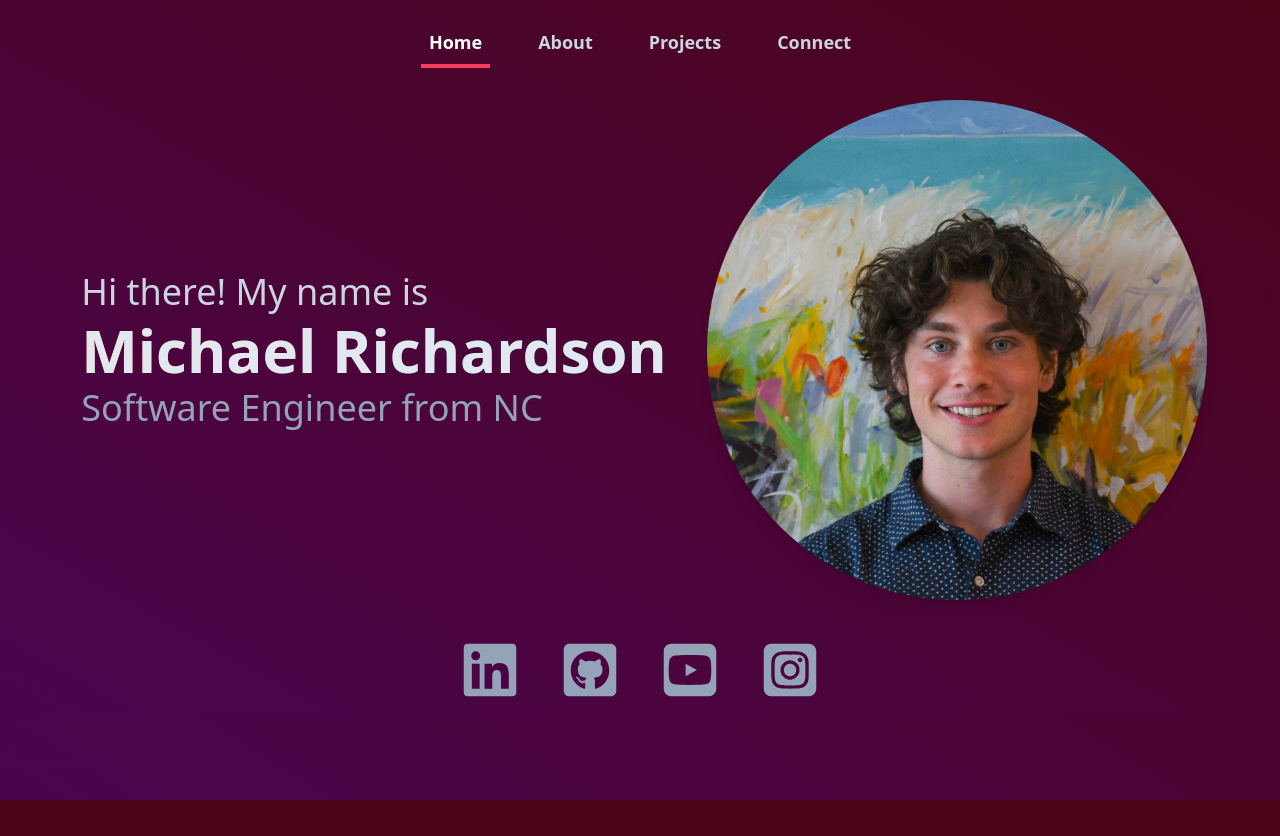
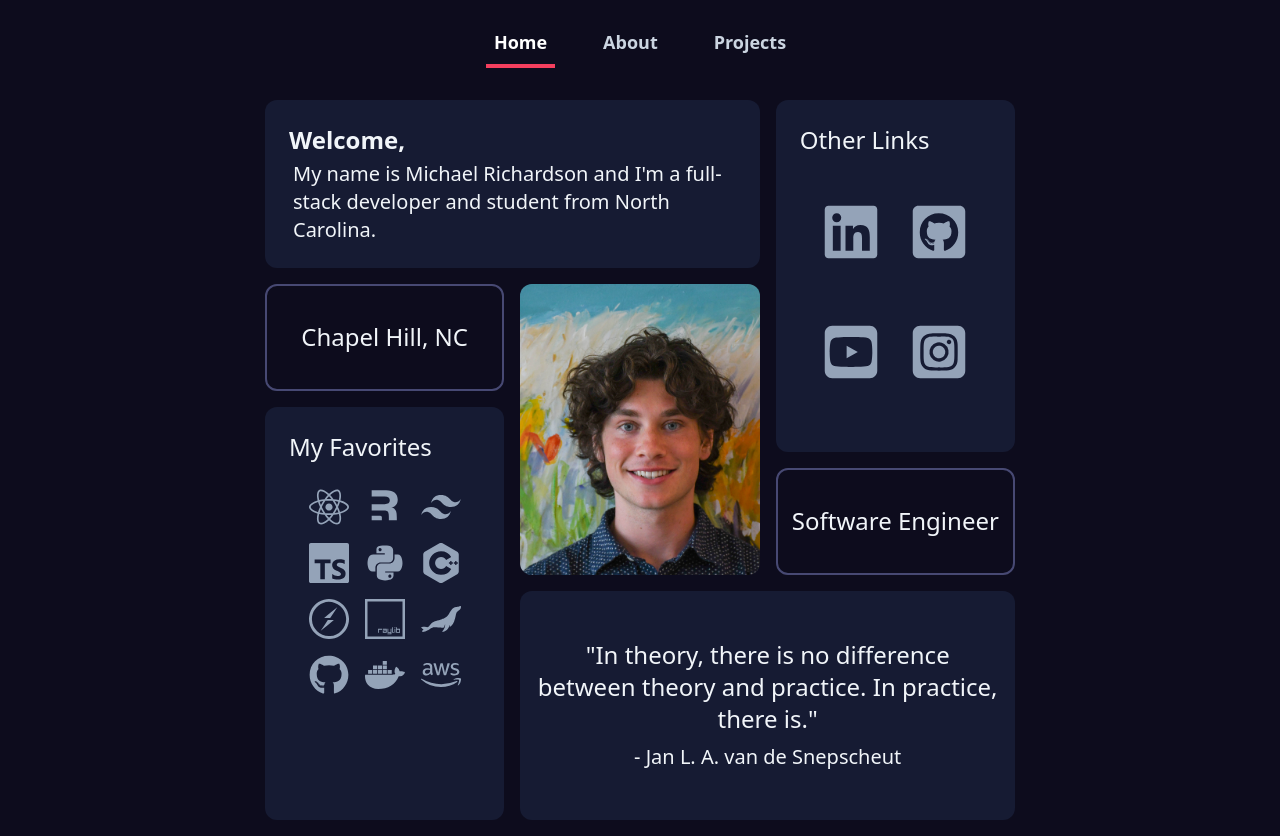
Before and after one commit to marichardson137/PersonalWebsite, a React (Vite) app: page / in a window 1280 px wide. Before the commit the page ends 800 px from the top, so only its background shows below. Built offline with nearby package versions, Linux system fonts and the light colour scheme.

Commit message:
[Update] new style, home page done

```diff
--- a/src/App.jsx
+++ b/src/App.jsx
@@ -10,7 +10,7 @@ import { useState, useEffect } from 'react';
 
 function App() {
   return (
-    <div className="relative w-full h-full overscroll-none">
+    <div className="relative w-full overscroll-none">
         <Header/>
         <Outlet/>
     </div>
@@ -23,7 +23,6 @@ function Header() {
             <HeaderLink text="Home" path=""  />
             <HeaderLink text="About" path="about" />
             <HeaderLink text="Projects" path="projects" />
-            <HeaderLink text="Connect" path="connect" />
         </div>
     )
 }
--- a/src/index.css
+++ b/src/index.css
@@ -5,6 +5,6 @@
 html,
 body {
   min-height: 100%;
-  @apply bg-rose-950;
-  @apply bg-gradient-to-tr from-fuchsia-950 to-rose-950;
+  @apply bg-primary-dark;
+  /* @apply bg-gradient-to-tr from-fuchsia-950 to-rose-950; */
 }
--- a/src/main.jsx
+++ b/src/main.jsx
@@ -11,19 +11,17 @@ import ErrorPage from "./pages/Error"
 import Home from './pages/Home';
 import About from './pages/About';
 import Projects from './pages/Projects';
-import Connect from './pages/Connect';
 
 const router = createBrowserRouter([
     {
         path: import.meta.env.BASE_URL,
         element: <App />,
-        errorElement: <ErrorPage />,
         children: [
             { path: "", element: <Home /> },
             { path: "about", element: <About /> },
             { path: "projects", element: <Projects /> },
-            { path: "connect", element: <Connect /> },
-          ],
+        ],
+        errorElement: <ErrorPage />, // TODO: not working
     },
     { basename: import.meta.env.BASE_URL },
 ]);
--- a/src/pages/About.jsx
+++ b/src/pages/About.jsx
@@ -8,19 +8,19 @@ export default function About() {
         <div className="w-full h-full mb-10">
             <div className="w-full p-4 gap-4 flex flex-col justify-center items-center overflow-hidden max-w-[800px] mx-auto">
                 <div className="p-2 z-10 flex flex-col items-center sm:items-start text-2xl sm:text-3xl lg:text-4xl">
-                    <h1 className="font-semibold lg:py-2 text-slate-100 text-3xl sm:text-4xl lg:text-5xl">
-                        Quick introduction
+                    <h1 className="font-semibold lg:py-2 text-slate-100 text-4xl lg:text-5xl">
+                        Who am I?
                     </h1>
-                    <p className="mt-4 text-slate-300 text-lg sm:text-lg md:text-xl text-center sm:text-left">
-                        I'm a <span className="text-slate-200 font-semibold">Software Engineer</span> and recent graduate from <span className="text-slate-200 font-semibold">North Carolina State University</span>.
+                    <p className="sm:ml-4 mt-4 text-slate-300 sm:text-lg md:text-xl text-center sm:text-left">
+                        I'm a recent graduate from <span className="text-slate-200 font-semibold">North Carolina State University</span>.
                         I love to <span className="text-slate-200 font-semibold">build</span> things- skate ramps, quadcopters, cat trees- you name it. For me, <span className="text-slate-200 font-semibold">computer programming </span>
                         has always been the most <span className="text-slate-200 font-semibold">accessible</span> way to build out my next project and share it with others. I'm a big supporter of free and <Link to="https://www.blender.org/about/" target="_blank" rel="noopener noreferrer" className="underline hover:text-slate-200 hover:no-underline transition-all duration-300">open source</Link> software
                         and find great joy in <span className="text-slate-200 font-semibold">collaborating</span> with other developers. If there's one thing that excites me the most, it's <span className="text-slate-200 font-semibold">learning</span> something new- I will never stop seeking out novel technologies,
-                        patterns, and designs for inspiration. Check out my <Link to="projects" className="underline hover:text-slate-200 hover:no-underline transition-all duration-300">latest work</Link> to see this in action.
+                        patterns, and designs for inspiration. Check out my <Link to={`${import.meta.env.BASE_URL}projects`} className="underline hover:text-slate-200 hover:no-underline transition-all duration-300">latest work</Link> to see this in action.
                     </p>
                 </div>
                 <div className="p-2 z-10 flex flex-col items-center sm:items-start text-2xl sm:text-3xl lg:text-4xl">
-                    <h1 className="font-semibold lg:py-2 text-slate-100 text-3xl sm:text-4xl lg:text-5xl">
+                    <h1 className="font-semibold lg:py-2 text-slate-100 text-4xl lg:text-5xl">
                         My Journey
                     </h1>
 
--- a/src/pages/Connect.jsx
+++ /dev/null
@@ -1,7 +0,0 @@
-export default function Connect() {
-    return (
-        <div className="w-full h-full m-auto text-white">
-            Connect Page
-        </div>
-    )
-}
--- a/src/pages/Home.jsx
+++ b/src/pages/Home.jsx
@@ -5,6 +5,26 @@ import { FaLinkedin } from "react-icons/fa";
 import { FaGithubSquare } from "react-icons/fa";
 import { FaSquareYoutube } from "react-icons/fa6";
 import { FaSquareInstagram } from "react-icons/fa6";
+import { FaHeart } from "react-icons/fa";
+
+import { FaReact } from "react-icons/fa";
+import { RiTailwindCssFill } from "react-icons/ri";
+import { RiRemixRunFill } from "react-icons/ri";
+
+import { SiTypescript } from "react-icons/si";
+import { FaPython } from "react-icons/fa";
+import { SiCplusplus } from "react-icons/si";
+
+import { SiSocketdotio } from "react-icons/si";
+import { SiRaylib } from "react-icons/si";
+import { SiMariadb } from "react-icons/si";
+
+
+import { FaGithub } from "react-icons/fa";
+import { FaDocker } from "react-icons/fa";
+import { FaAws } from "react-icons/fa";
+
+
 
 import {
     Link,
@@ -14,23 +34,75 @@ import {
 export default function Home() {
     return (
         <>
-        <div className="w-full p-4 gap-6 md:gap-8 flex flex-col md:flex-row justify-center items-center overflow-x-hidden">
-            <div className="cursor-default p-2 z-10 flex flex-col items-center md:items-start text-nowrap text-2xl sm:text-3xl lg:text-4xl">
-                <h3 className="text-slate-300 font-extralight ">
-                    Hi there! My name is
-                </h3>
-                <h1 className="font-semibold lg:py-2 text-slate-200 transition-all duration-300 hover:text-transparent bg-clip-text bg-colorful-gradient text-4xl sm:text-5xl lg:text-6xl">
-                    Michael Richardson
-                </h1>
-                <h3 className="text-slate-400 font-thin">
-                    Software Engineer from NC
-                </h3>
-            </div>
-            <Link to="about" className="self-center w-3/4 sm:w-1/2 max-w-[500px]">
-                <img className="transition-all hover:ring-4 ring-slate-200 shadow-lg rounded-full aspect-square object-cover" src={headshot}/>
-            </Link>
+        <div className="h-full p-4">
+           <div className="mx-auto text-slate-100 text-xl flex flex-col gap-4 md:min-h-[500px] md:max-h-[90vh] md:max-w-[750px] md:grid md:grid-cols-12 md:grid-rows-12 ">
+                <div className="bg-primary-base p-6 rounded-xl col-span-8 row-span-3">
+                    <h2 className="text-2xl font-semibold">Welcome,</h2>
+                    <p className="mt-1 ml-1 font-extralight">My name is <span className="font-medium">Michael Richardson</span> and I'm a full-stack developer and student from North Carolina.</p>
+                </div>
+                <div className="bg-primary-base p-6 rounded-xl col-span-4 row-span-6 flex flex-col">
+                    <h2 className="text-2xl font-medium">Other Links</h2>
+                    <div className="flex-grow p-6 grid grid-rows-1 grid-cols-4 md:grid-rows-2 md:grid-cols-2 text-slate-400 gap-y-4 gap-x-8 text-6xl place-items-center">
+                    <Link target="_blank" rel="noopener noreferrer" to="https://www.linkedin.com/in/michael-richardson-1aa3001a2/" className="no-hover:scale-100 hover:scale-[105%] hover:text-slate-100 transition-colors">
+                            <FaLinkedin />
+                        </Link>
+                        <Link target="_blank" rel="noopener noreferrer" to="https://github.com/marichardson137" className="no-hover:scale-100 hover:scale-[105%] hover:text-slate-100 transition-colors">
+                            <FaGithubSquare />
+                        </Link>
+                        <Link target="_blank" rel="noopener noreferrer" to="https://www.youtube.com/@gr4dience" className="no-hover:scale-100 hover:scale-[105%] hover:text-slate-100 transition-colors">
+                            <FaSquareYoutube />
+                        </Link>
+                        <Link target="_blank" rel="noopener noreferrer" to="https://www.instagram.com/michaelrichardsonnn/" className="no-hover:scale-100 hover:scale-[105%] hover:text-slate-100 transition-colors">
+                            <FaSquareInstagram />
+                        </Link>
+                    </div>
+                </div>
+                <div className="border-2 border-primary-light p-4 rounded-xl col-span-4 row-span-2 flex items-center justify-center">
+                    <h2 className="cursor-default font-medium text-2xl text-center text-nowrap">Chapel Hill, NC</h2>
+                </div>
+                <div className="bg-primary-base rounded-xl overflow-hidden col-span-4 row-span-5">
+                    <Link to="about" className="col-span-4 row-span-6">
+                        <img className="rounded-xl object-cover scale-125 w-full h-full" src={headshot}/>
+                    </Link>
+                </div>
+                <div className="bg-primary-base p-6 rounded-xl col-span-4 row-span-7">
+                    <h2 className="text-2xl font-medium">My Favorites</h2> {/* <FaHeart className="mr-1 mb-1 leading-4 inline-block"/>  */}
+                    <div className="mt-4 flex flex-wrap items-center justify-center gap-3 sm:gap-4 sm:p-2 text-[2.5rem] text-slate-400">
+                        <FaReact className="hover:text-slate-100"/>
+                        <RiRemixRunFill className="hover:text-slate-100"/>
+                        <RiTailwindCssFill className="hover:text-slate-100"/>
+                        <SiTypescript className="hover:text-slate-100"/>
+                        <FaPython className="hover:text-slate-100"/>
+                        <SiCplusplus className="hover:text-slate-100"/>
+                        <SiSocketdotio className="hover:text-slate-100"/>
+                        <SiRaylib className="hover:text-slate-100"/>
+                        <SiMariadb className="hover:text-slate-100"/>
+                        <FaGithub className="hover:text-slate-100"/>
+                        <FaDocker className="hover:text-slate-100"/>
+                        <FaAws className="hover:text-slate-100"/>
+                    </div>
+                </div>
+                <div className="border-2 border-primary-light p-4 rounded-xl col-span-4 row-span-2 flex items-center justify-center">
+                    <h2 className="cursor-default font-medium text-2xl text-center text-nowrap">Software Engineer</h2>
+                </div>
+                <div className="bg-primary-base p-4 rounded-xl col-span-8 row-span-4 flex flex-col gap-2 justify-center items-center">
+                    <p className="text-2xl font-light text-center">"In theory, there is no difference between theory and practice. In practice, there is."</p>
+                    <p className="text-center font-extralight">- Jan L. A. van de Snepscheut</p>
+                </div>
+           </div>
+
         </div>
-        <div className="my-2 flex items-center justify-center gap-6 sm:gap-8 lg:gap-10 p-4 text-slate-400 text-5xl sm:text-6xl">
+
+        {/* Profile Image */}
+        {/* <Link to="about" className="col-span-4 row-span-6">
+            <img className="rounded-xl object-cover w-full h-full" src={headshot}/>
+        </Link> */}
+        {/* <Link to="about" className="self-center w-3/4 sm:w-1/2 max-w-[500px]">
+            <img className="transition-all hover:ring-4 ring-slate-200 shadow-lg rounded-full aspect-square object-cover" src={headshot}/>
+        </Link> */}
+
+        {/* Social Links */}
+        {/* <div className="my-2 flex items-center justify-center gap-6 sm:gap-8 lg:gap-10 p-4 text-slate-400 text-5xl sm:text-6xl">
             <Link target="_blank" rel="noopener noreferrer" to="https://www.linkedin.com/in/michael-richardson-1aa3001a2/" className="hover:text-slate-100 transition-colors">
                 <FaLinkedin />
             </Link>
@@ -43,8 +115,7 @@ export default function Home() {
             <Link target="_blank" rel="noopener noreferrer" to="https://www.instagram.com/michaelrichardsonnn/" className="hover:text-slate-100 transition-colors">
                 <FaSquareInstagram />
             </Link>
-
-        </div>
+        </div> */}
         </>
     )
 }
```
Also changed, not shown: tailwind.config.js (+9 -0 lines).
